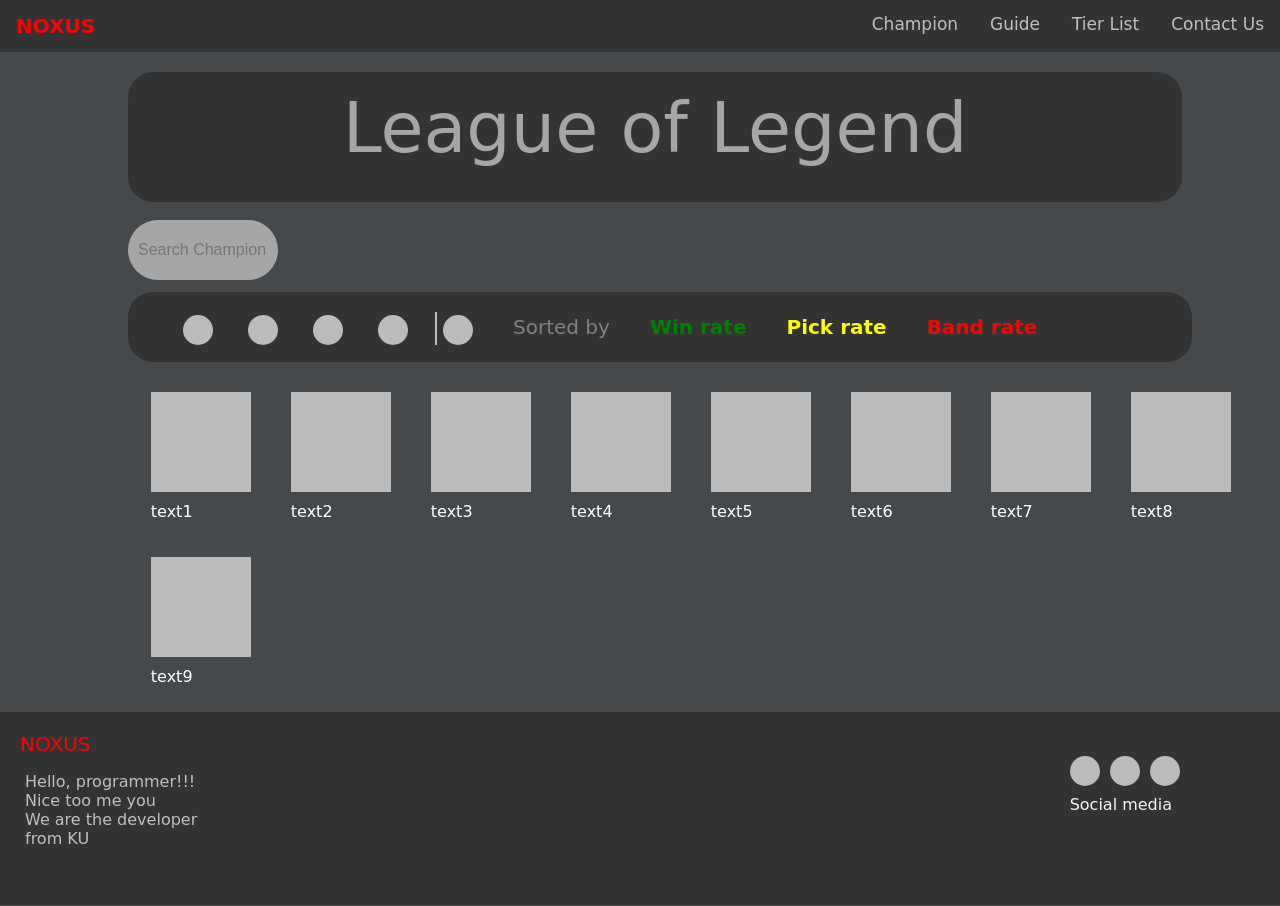
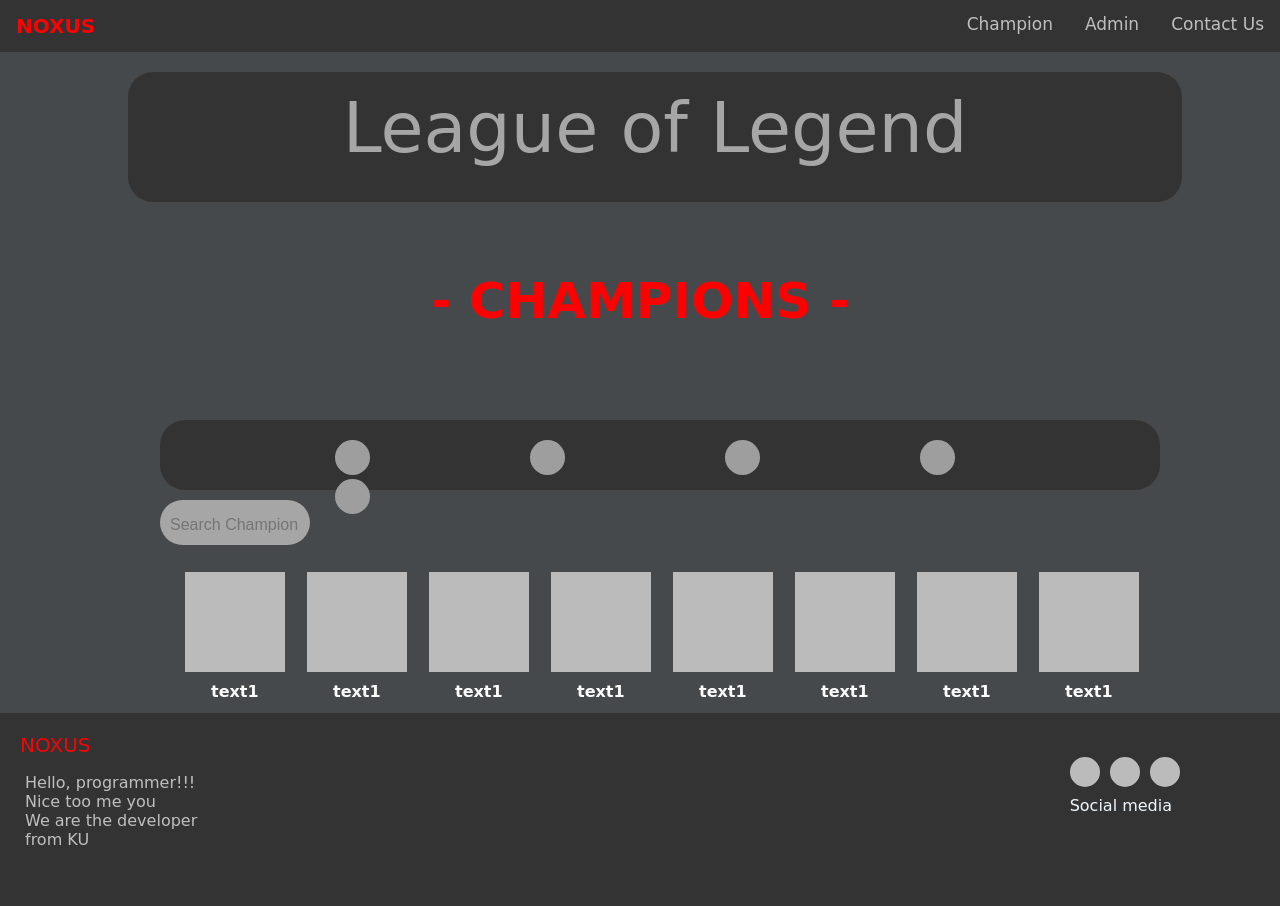
Before and after one commit to Sahanon-P/Noxus-Project, a Django app: template mysite/noxusProject/templates/index.html in a window 1280 px wide. Run offline with Django 3.2, Linux system fonts and the light colour scheme; the template is opened without the code that fills it, so the values that code supplies are empty; grey boxes are pictures that could not be loaded.

Commit message:
updtae index page

```diff
--- a/mysite/noxusProject/templates/index.html
+++ b/mysite/noxusProject/templates/index.html
@@ -3,98 +3,71 @@
 <head>
 <link rel="stylesheet" href="style.css">
 <style>
-body {
-  margin: 0;
-  font-family:"Comic Sans MS", cursive, sans-serif;
-  font-style: normal;
-  font-size: 400;
-}
 
-footer {
-  left: 0;
-  bottom: 0;
-  background-color: #333;
-  color: #bfbfbf;
-  padding-top:20px;
-  padding-bottom:130px;
-  padding-left:20px;
-}
 </style>
 </head>
 <body style="background-color:#46494B;">
 
-<div class="topnav">
+<div class="header">
   <b href="#Noxus">NOXUS</b>
   <a href="#ContactUs">Contact Us</a>
-  <a href="#TierList">Tier List</a>
-  <a href="#guide">Guide</a>
+  <a href="#Admin">Admin</a>
   <a href="#champion">Champion</a>
 </div>
 
 <p id="block1">League of Legend</p>
+
+<h1> - CHAMPIONS - </h1>
+
+<div class="championBar">
+  <span class="top-icon"></span>
+  <span class="jungle-icon"></span>
+  <span class="mid-icon"></span>
+  <span class="bottom-icon"></span>
+  <span class="support-icon"></span>
+</div>
+
 <div class="searchBox">
   <input class="searchInput" type="text" placeholder="Search Champion ...">
-
-</div>
-<div  class="championBar">
-  <a href="#"><span class="dot"></span></a>
-  <a href="#"><span class="dot"></span></a>
-  <a href="#"><span class="dot"></span></a>
-  <a href="#"><span class="dot"></span></a>
-  <a href="#"><span class="dot"></span></a>
-  <a class="seperator"></a>
-  <g style="color:grey">Sorted by</g>
-  <b class="winrate" href="#">Win rate</b>
-  <b class="pickrate" href="#">Pick rate</b>
-  <b class="bandrate" href="#">Band rate</b>
 </div>
 
-<div class="row">
-  <div class="column">
-    <div class="box"></div>
-    <p class="text">text1</p>
-  </div>
+<table>
+  <tr>
+    <th>
+      <div class="box"></div>
+      <div class="text">text1</div>
+    </th>
+    <th>
+      <div class="box"></div>
+      <div class="text">text1</div>
+    </th>
+    <th>
+      <div class="box"></div>
+      <div class="text">text1</div>
+    </th>
+    <th>
+      <div class="box"></div>
+      <div class="text">text1</div>
+    </th>
+    <th>
+      <div class="box"></div>
+      <div class="text">text1</div>
+    </th>
+    <th>
+      <div class="box"></div>
+      <div class="text">text1</div>
+    </th>
+    <th>
+      <div class="box"></div>
+      <div class="text">text1</div>
+    </th>
+    <th>
+      <div class="box"></div>
+      <div class="text">text1</div>
+    </th>
+  </tr>
+</table>
 
-  <div class="column">
-    <div class="box"></div>
-    <p class="text">text2</p>
-  </div>
-
-  <div class="column">
-    <div class="box"></div>
-    <p class="text">text3</p>
-  </div>
-
-  <div class="column">
-    <div class="box"></div>
-    <p class="text">text4</p>
-  </div>
-
-  <div class="column">
-    <div class="box"></div>
-    <p class="text">text5</p>
-  </div>
-
-  <div class="column">
-    <div class="box"></div>
-    <p class="text">text6</p>
-  </div>
-
-  <div class="column">
-    <div class="box"></div>
-    <p class="text">text7</p>
-  </div>
-
-  <div class="column">
-    <div class="box"></div>
-    <p class="text">text8</p>
-  </div>
-
-  <div class="column">
-    <div class="box"></div>
-    <p class="text">text9</p>
-  </div>
-</div>
 
 </body>
 <footer>
--- a/mysite/noxusProject/templates/style.css
+++ b/mysite/noxusProject/templates/style.css
@@ -1,11 +1,35 @@
+body {
+    margin: 0;
+    font-family:"Comic Sans MS", cursive, sans-serif;
+    font-style: normal;
+    font-size: 400;
+}
+
+footer {
+    left: 0;
+    bottom: 0;
+    background-color: #333;
+    color: #bfbfbf;
+    padding-top:20px;
+    padding-bottom:130px;
+    padding-left:20px;
+}
+
+h1 {
+    text-align: center;
+    color:red;
+    font-size: 50px;
+    font-weight: bold;
+}
+
 /*--------------- Menu Bar ---------------*/
 
-.topnav {
+.header {
     overflow: hidden;
     background-color: #333;
 }
 
-.topnav a {
+.header a {
     float: right;
     color: #bfbfbf;
     text-align: center;
@@ -14,7 +38,7 @@
     font-size: 17px;
 }
 
-.topnav b {
+.header b {
     float: left;
     color: #ff0000;
     text-align: center;
@@ -23,7 +47,7 @@
     font-size: 20px;
 }
 
-.topnav a:hover {
+.header a:hover {
     background-color: #111;
 }
 
@@ -47,13 +71,13 @@
 
 .searchBox {
     position: absolute;
-    top: 160px;
-    left: 10%;
+    left: 12.5%;
     transform:  translate(0%,100%);
     background:#a6a6a6;
-    height: 40px;
+    height: 25px;
     border-radius: 40px;
     padding: 10px;
+    margin-top: -35px;
 
 }
 
@@ -71,7 +95,7 @@
     color: white;
     font-size: 16px;
     transition: 0.4s;
-    line-height: 40px;
+    line-height: 30px;
     width: 130px;
 
 }
@@ -90,113 +114,130 @@
     background:#333;
     padding: 20px;
     margin-top: 90px;
-    margin-left: 10%;
-    width: 80%;
+    margin-left: 12.5%;
+    width: 75%;
     height: 30px;
-}
-
-.championBar a {
-    float: left;
-    display: block;
-    padding-top: 3px;
-    padding-left: 35px;
-    transition: all 0.3s ease;
-}
-
-.championBar b, g {
-    float: left;
-    display: block;
-    text-align: center;
-    padding-top: 3px;
-    padding-left: 40px;
-    transition: all 0.3s ease;
-    font-size: 20px;
-}
-
-.winrate {
-    color: green;
-}
-
-.pickrate {
-    color: yellow;
-}
-
-.bandrate {
-    color: red;
-}
-
-.championBar a:hover {
-    color: #000;
-}
-
-.championBar b:hover {
-    color: blue;
 }
 
 /*represented by icon later*/
 .dot {
-    height: 30px;
-    width: 30px;
+    height: 35px;
+    width: 35px;
     background-color: #bbb;
     border-radius: 50%;
     display: inline-block;
+    margin-left: 155px;
 }
 
-.championBar .dot:hover{
-    background-color: #000;
+/*top roll*/
+.top-icon {
+    height: 35px;
+    width: 35px;
+    background-image: url('https://raw.communitydragon.org/latest/plugins/rcp-fe-lol-clash/global/default/icon-position-top.png');
+    background-size: cover;
+    border-radius: 50%;
+    display: inline-block;
+    margin-left: 155px;
 }
 
-.seperator {
-    border-left: 2px solid #bbb;
-    height: 30px;
-    position: absolute;
-    left: 34%;
+.top-icon:hover {
+    background-image: url('https://raw.communitydragon.org/latest/plugins/rcp-fe-lol-clash/global/default/icon-position-top-hover.png');
+}
+
+/*jungle roll*/
+.jungle-icon {
+    height: 35px;
+    width: 35px;
+    background-image: url('https://raw.communitydragon.org/latest/plugins/rcp-fe-lol-clash/global/default/icon-position-jungle.png');
+    background-size: cover;
+    border-radius: 50%;
+    display: inline-block;
+    margin-left: 155px;
+}
+
+.jungle-icon:hover {
+    background-image: url('https://raw.communitydragon.org/latest/plugins/rcp-fe-lol-clash/global/default/icon-position-jungle-hover.png');
+}
+
+/*mid roll*/
+.mid-icon {
+    height: 35px;
+    width: 35px;
+    background-image: url('https://raw.communitydragon.org/latest/plugins/rcp-fe-lol-clash/global/default/icon-position-middle.png');
+    background-size: cover;
+    border-radius: 50%;
+    display: inline-block;
+    margin-left: 155px;
+}
+
+.mid-icon:hover {
+    background-image: url('https://raw.communitydragon.org/latest/plugins/rcp-fe-lol-clash/global/default/icon-position-middle-hover.png');
+}
+
+/*adc roll*/
+.bottom-icon {
+    height: 35px;
+    width: 35px;
+    background-image: url('https://raw.communitydragon.org/latest/plugins/rcp-fe-lol-clash/global/default/icon-position-bottom.png');
+    background-size: cover;
+    border-radius: 50%;
+    display: inline-block;
+    margin-left: 155px;
+}
+
+.bottom-icon:hover {
+    background-image: url('https://raw.communitydragon.org/latest/plugins/rcp-fe-lol-clash/global/default/icon-position-bottom-hover.png');
+}
+
+/*support roll*/
+.support-icon {
+    height: 35px;
+    width: 35px;
+    background-image: url('https://raw.communitydragon.org/latest/plugins/rcp-fe-lol-clash/global/default/icon-position-utility.png');
+    background-size: cover;
+    border-radius: 50%;
+    display: inline-block;
+    margin-left: 155px;
+}
+
+.support-icon:hover {
+    background-image: url('https://raw.communitydragon.org/latest/plugins/rcp-fe-lol-clash/global/default/icon-position-utility-hover.png');
 }
 
 /*--------------- Square Box Table ---------------*/
+
+table {
+    width: 75%;
+    margin-top: 70px;
+    margin-left: 13.5%;
+}
+
+th {
+    text-align: center;
+    padding: 10px;
+}
 
 .box {
     height: 100px;
     width: 100px;
     background-color:#bbb;
+    margin: auto;
 }
 
-/* Float four columns side by side */
-.column {
-    float: left;
-    width: 120px;
-    padding: 10px;
-}
-
-/* Remove extra left and right margins, due to padding */
-.row {
-    margin-top: 20px;
-    margin-left:11%;
-}
-
-/* Clear floats after the columns */
-.row:after {
-content: "";
-display: table;
-clear: both;
-}
-
-/* Responsive columns */
-@media screen and (max-width: 1000px) {
-.column {
-    width: 100%;
-    display: block;
-    margin-bottom: 20px;
-}
+.box:hover {
+    /*add later*/
 }
 
 .text{
     margin-top: 10px;
-    text-align:left;
     color: white;
 }
 
-/*--------------- Square Box Table ---------------*/
+.text:hover {
+    /*add later*/
+}
+
+/*--------------- footer ---------------*/
 
 .title {
     color: red;
```
